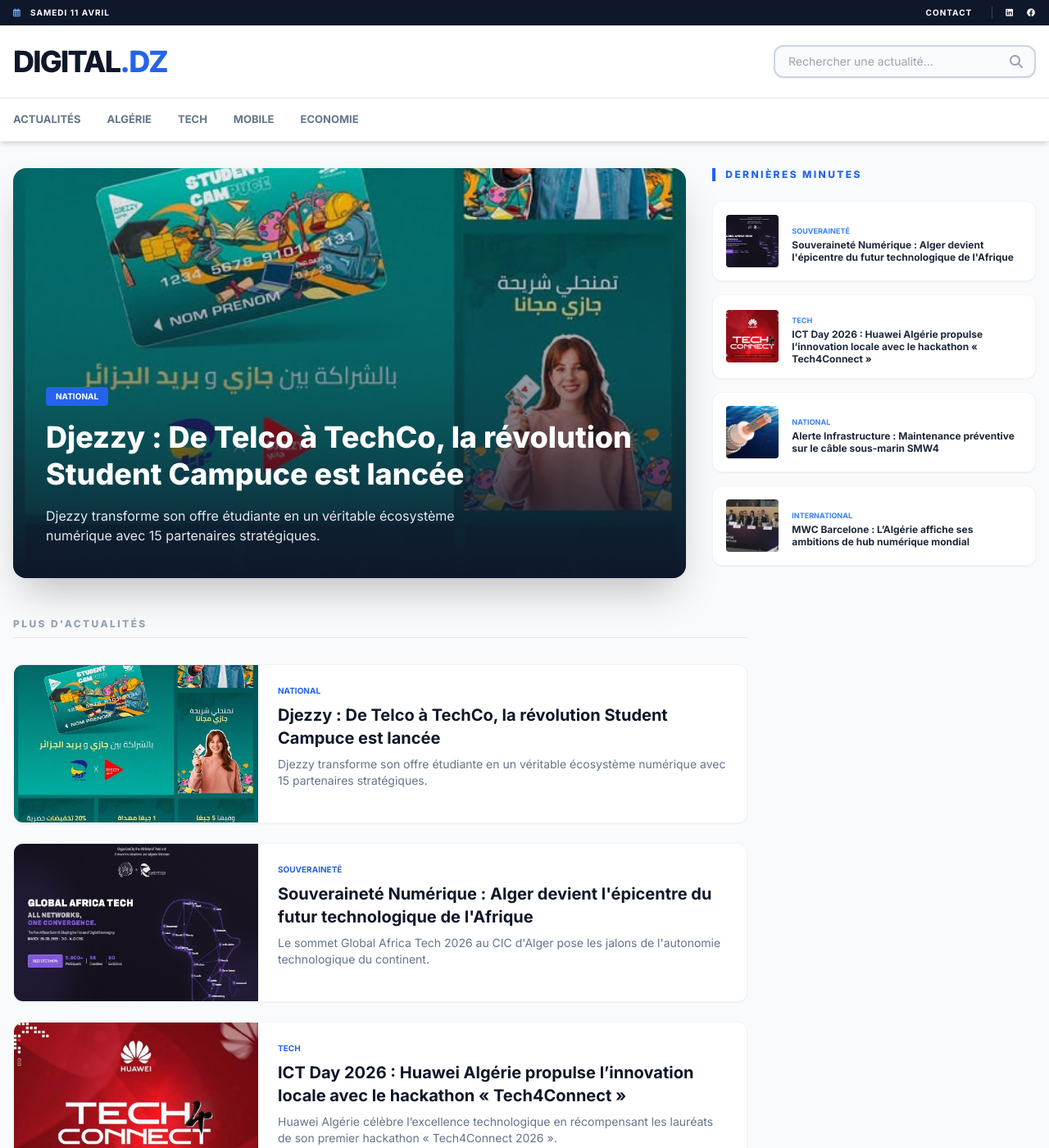
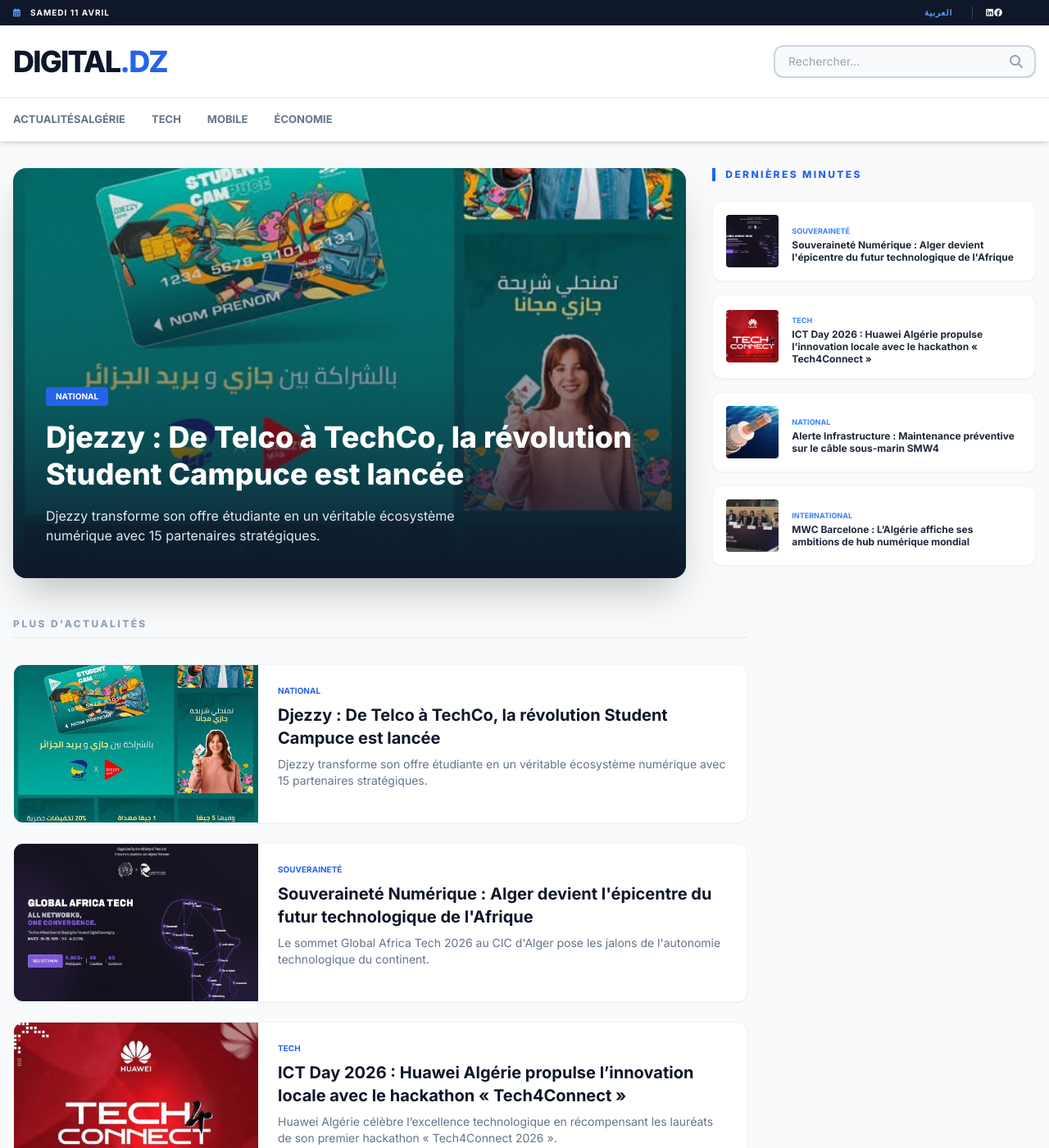
Before and after one commit to bastaps/Basta-InfosTech, a Jekyll site: the page built from index.html, in a window 1280 px wide and 1400 px high. Shown: the whole window at 82% size. Built offline with Jekyll 4.4.1, drawn with Linux system fonts in a browser that asks for light colours; nearby versions of some CDN libraries.

Commit message:
Update default.html

```diff
--- a/_layouts/default.html
+++ b/_layouts/default.html
@@ -1,5 +1,7 @@
+{% assign lang = page.lang | default: "fr" %}
+{% assign t = site.data.ui[lang] %}
 <!DOCTYPE html>
-<html lang="fr">
+<html lang="{{ lang }}" dir="{% if lang == 'ar' %}rtl{% else %}ltr{% endif %}">
 <head>
     <meta charset="UTF-8">
     <meta name="viewport" content="width=device-width, initial-scale=1.0">
@@ -7,21 +9,39 @@
     <script src="https://cdn.tailwindcss.com"></script>
     <link rel="stylesheet" href="https://cdnjs.cloudflare.com/ajax/libs/font-awesome/6.4.0/css/all.min.css">
     <style>
-        @import url('https://fonts.googleapis.com/css2?family=Inter:wght@400;600;700;800&display=swap');
-        body { font-family: 'Inter', sans-serif; background-color: #f8fafc; color: #1e293b; }
+        /* Importation de Inter pour le FR et Cairo pour l'AR */
+        @import url('https://fonts.googleapis.com/css2?family=Inter:wght@400;600;700;800&family=Cairo:wght@400;700;900&display=swap');
+
+        body {
+            font-family: {% if lang == 'ar' %}'Cairo'{% else %}'Inter'{% endif %}, sans-serif;
+            background-color: #f8fafc;
+            color: #1e293b;
+        }
+
         .nav-link { font-weight: 700; color: #64748b; transition: all 0.2s; position: relative; font-size: 13px; cursor: pointer; text-transform: uppercase; }
         .nav-link:hover, .nav-link.active { color: #2563eb; }
         .nav-link.active::after { content: ''; position: absolute; bottom: -5px; left: 0; width: 100%; height: 2px; background: #2563eb; }
+
+        /* Ajustement pour le RTL (inversion des bordures et icônes) */
+        html[dir="rtl"] .border-l { border-left: 0; border-right-width: 1px; padding-left: 0; padding-right: 1rem; }
+        html[dir="rtl"] .fas.fa-search { right: auto; left: 1rem; }
     </style>
 </head>
 <body>
     <!-- Topbar -->
     <div class="bg-slate-900 text-white py-2">
         <div class="container mx-auto px-4 flex justify-between items-center text-[10px] font-bold uppercase tracking-widest">
-            <div id="live-clock">CHARGEMENT...</div>
-            <div class="flex items-center space-x-6">
-                <a href="mailto:contact@basta-infostech.dz" class="hover:text-blue-400">Contact</a>
-                <div class="flex space-x-4 border-l border-slate-700 pl-4">
+            <div id="live-clock">...</div>
+            <div class="flex items-center space-x-6 space-x-reverse">
+                <!-- Sélecteur de langue -->
+                {% if lang == 'fr' %}
+                <a href="{{ site.baseurl }}/ar/" class="text-blue-400 font-black">العربية</a>
+                {% else %}
+                <a href="{{ site.baseurl }}/" class="text-blue-400 font-black">FRANÇAIS</a>
+                {% endif %}
+
+                <a href="mailto:contact@basta-infostech.dz" class="hover:text-blue-400">{{ t.contact }}</a>
+                <div class="flex space-x-4 space-x-reverse border-l border-slate-700 pl-4">
                     <a href="https://linkedin.com" target="_blank" class="hover:text-blue-400"><i class="fab fa-linkedin"></i></a>
                     <a href="https://facebook.com" target="_blank" class="hover:text-blue-600"><i class="fab fa-facebook"></i></a>
                 </div>
@@ -32,12 +52,12 @@
     <!-- Header Logo & Recherche -->
     <header class="bg-white py-6 border-b border-slate-200">
         <div class="container mx-auto px-4 flex flex-col md:flex-row justify-between items-center">
-            <a href="{{ site.baseurl }}/" class="text-4xl font-black tracking-tighter text-slate-900 mb-4 md:mb-0">
+            <a href="{% if lang == 'ar' %}{{ site.baseurl }}/ar/{% else %}{{ site.baseurl }}/{% endif %}" class="text-4xl font-black tracking-tighter text-slate-900 mb-4 md:mb-0">
                 DIGITAL<span class="text-blue-600">.DZ</span>
             </a>
             <!-- Recherche VISIBLE -->
             <div class="relative w-full md:w-80">
-                <input type="text" id="searchInput" onkeyup="searchArticles()" placeholder="Rechercher une actualité..."
+                <input type="text" id="searchInput" onkeyup="searchArticles()" placeholder="{{ t.search_placeholder }}"
                 class="w-full bg-slate-50 border-2 border-slate-300 rounded-xl px-4 py-2 text-sm focus:border-blue-500 outline-none shadow-sm text-slate-900">
                 <i class="fas fa-search absolute right-4 top-3 text-slate-400"></i>
             </div>
@@ -47,12 +67,12 @@
     <!-- Menu Rubriques -->
     <nav class="sticky top-0 bg-white/95 backdrop-blur-sm shadow-md z-50 border-b border-slate-200">
         <div class="container mx-auto px-4 overflow-x-auto">
-            <div class="flex space-x-8 py-4 whitespace-nowrap">
-                <a href="{{ site.baseurl }}/" class="nav-link">Actualités</a>
-                <button onclick="filterByCat('National')" class="nav-link">Algérie</button>
-                <button onclick="filterByCat('Tech')" class="nav-link">Tech</button>
-                <button onclick="filterByCat('Mobile')" class="nav-link">Mobile</button>
-                <button onclick="filterByCat('Economie')" class="nav-link">Economie</button>
+            <div class="flex space-x-8 space-x-reverse py-4 whitespace-nowrap">
+                <a href="{% if lang == 'ar' %}{{ site.baseurl }}/ar/{% else %}{{ site.baseurl }}/{% endif %}" class="nav-link">{{ t.news }}</a>
+                <button onclick="filterByCat('National')" class="nav-link">{{ t.algeria }}</button>
+                <button onclick="filterByCat('Tech')" class="nav-link">{{ t.tech }}</button>
+                <button onclick="filterByCat('Mobile')" class="nav-link">{{ t.mobile }}</button>
+                <button onclick="filterByCat('Economie')" class="nav-link">{{ t.eco }}</button>
             </div>
         </div>
     </nav>
@@ -63,22 +83,21 @@
 
     <!-- Footer -->
     <footer class="bg-slate-900 text-white py-12">
-        <div class="container mx-auto px-4 grid grid-cols-1 md:grid-cols-3 gap-12">
+        <div class="container mx-auto px-4 grid grid-cols-1 md:grid-cols-3 gap-12 text-start">
             <div>
                 <div class="text-2xl font-black mb-4 uppercase">Digital<span class="text-blue-500">.dz</span></div>
-                <p class="text-slate-400 text-sm">Source de référence du numérique en Algérie.</p>
+                <p class="text-slate-400 text-sm">{% if lang == 'ar' %}المصدر المرجعي للمجال الرقمي في الجزائر.{% else %}Source de référence du numérique en Algérie.{% endif %}</p>
             </div>
             <div>
                 <h4 class="font-bold uppercase text-[11px] mb-6 text-blue-400 tracking-widest">Navigation</h4>
                 <ul class="text-slate-400 text-sm space-y-3">
-                    <li><a href="{{ site.baseurl }}/about.html" class="hover:text-white transition">À Propos</a></li>
-                    <li><a href="{{ site.baseurl }}/contact.html" class="hover:text-white transition">Contact</a></li>
-                    <li><a href="{{ site.baseurl }}/mentions.html" class="hover:text-white transition">Mentions Légales</a></li>
+                    <li><a href="{{ site.baseurl }}/about.html" class="hover:text-white transition">{% if lang == 'ar' %}حول الموقع{% else %}À Propos{% endif %}</a></li>
+                    <li><a href="{{ site.baseurl }}/contact.html" class="hover:text-white transition">{% if lang == 'ar' %}اتصل بنا{% else %}Contact{% endif %}</a></li>
                 </ul>
             </div>
             <div>
-                <h4 class="font-bold uppercase text-[11px] mb-6 text-blue-400 tracking-widest">Suivre</h4>
-                <div class="flex space-x-4">
+                <h4 class="font-bold uppercase text-[11px] mb-6 text-blue-400 tracking-widest">{% if lang == 'ar' %}تابعنا{% else %}Suivre{% endif %}</h4>
+                <div class="flex space-x-4 space-x-reverse">
                     <a href="https://linkedin.com" target="_blank" class="w-10 h-10 rounded-full bg-slate-800 flex items-center justify-center hover:bg-blue-700 transition-all"><i class="fab fa-linkedin-in"></i></a>
                     <a href="https://facebook.com" target="_blank" class="w-10 h-10 rounded-full bg-slate-800 flex items-center justify-center hover:bg-blue-600 transition-all"><i class="fab fa-facebook-f"></i></a>
                 </div>
@@ -89,8 +108,10 @@
     <script>
         function updateClock() {
             const now = new Date();
+            const lang = "{{ lang }}";
+            const locale = (lang === 'ar') ? 'ar-DZ' : 'fr-FR';
             const options = { weekday: 'long', day: 'numeric', month: 'long' };
-            document.getElementById('live-clock').innerHTML = '<i class="far fa-calendar-alt mr-2 text-blue-400"></i> ' + now.toLocaleDateString('fr-FR', options).toUpperCase();
+            document.getElementById('live-clock').innerHTML = '<i class="far fa-calendar-alt mr-2 text-blue-400"></i> ' + now.toLocaleDateString(locale, options).toUpperCase();
         }
         setInterval(updateClock, 1000); updateClock();
 
```
Also changed, not shown: other parts of _layouts/default.html (+4 -2 lines).
